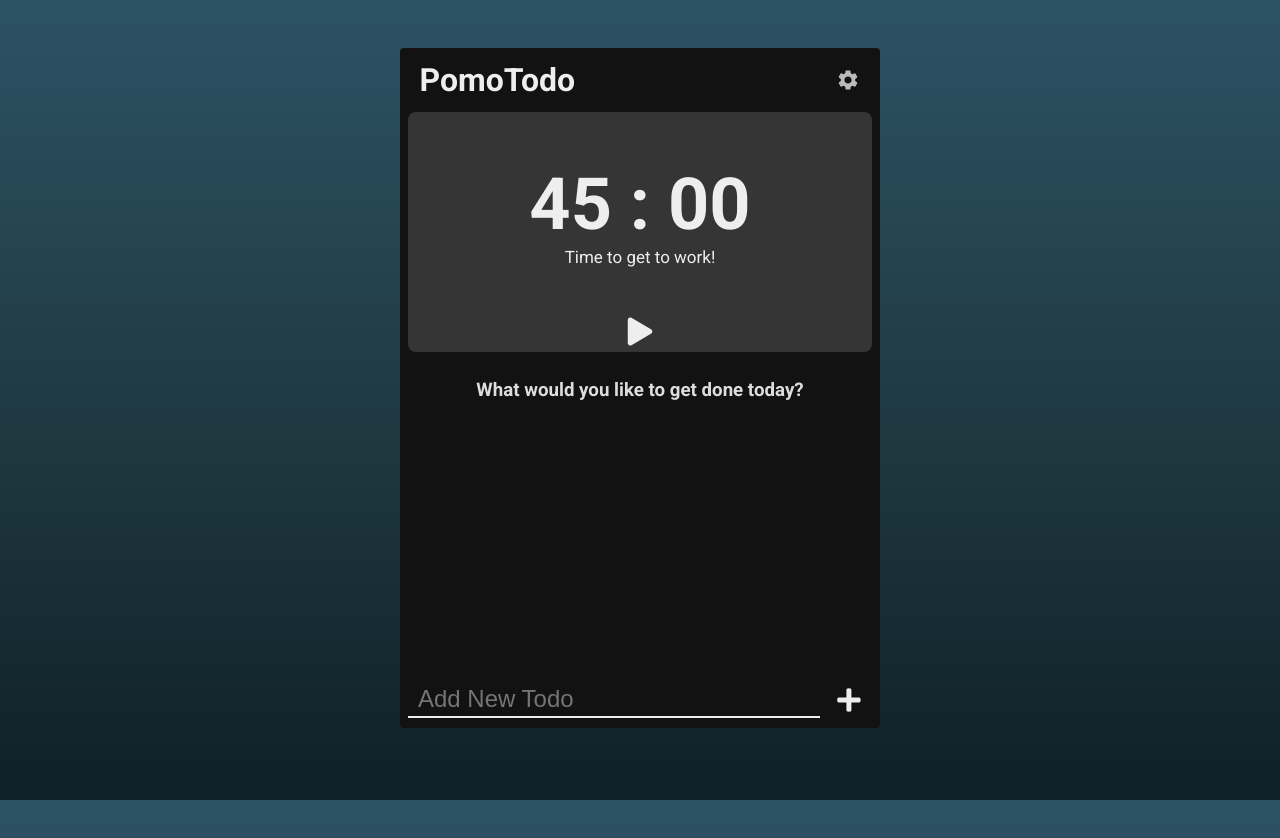
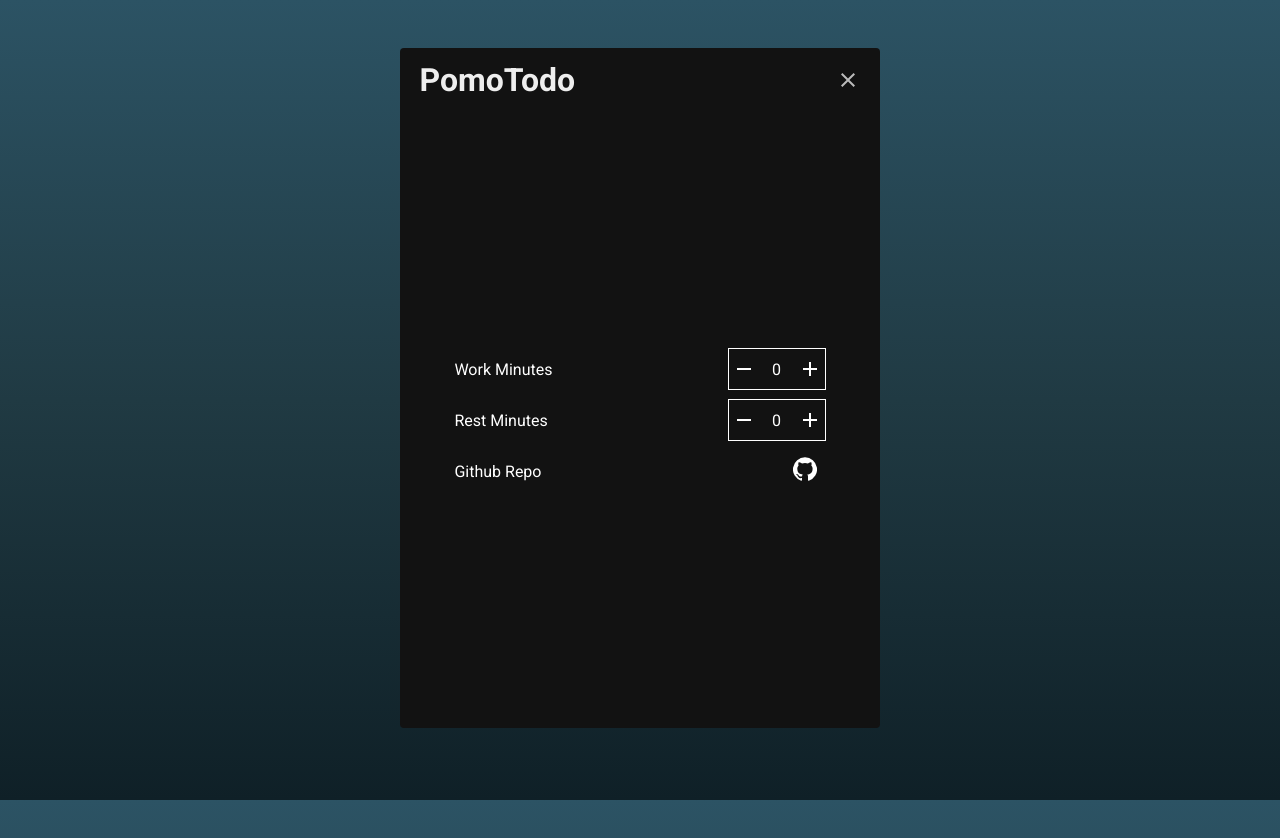
Before and after one commit to naznsan/pomotodo, a React (Create React App) app: page / in a window 1280 px wide. Shown: the top 838 px of the page. Built offline with nearby package versions, Linux system fonts and the light colour scheme.

Commit message:
Add NumberInput for custom times

```diff
--- a/src/PomoTodo.js
+++ b/src/PomoTodo.js
@@ -22,7 +22,7 @@ class PomoTodo extends Component {
 	constructor(props) {
 		super(props);
 		this.state = {
-			showSettings: false,
+			showSettings: true,
 			savedTodos: [],
 		};
 		this.toggleSettings = this.toggleSettings.bind(this);
--- /dev/null
+++ b/src/navbar/NumberInput.js
@@ -0,0 +1,81 @@
+import React, { Component } from "react";
+import AddIcon from "@material-ui/icons/Add";
+import RemoveIcon from "@material-ui/icons/Remove";
+import { withStyles } from "@material-ui/styles";
+
+const styles = {
+	NumberInput: {
+		border: "1px solid white",
+		width: "6em",
+		height: "2.5em",
+		display: "flex",
+		alignItems: "center",
+		justifyContent: "center",
+	},
+	numberDisplay: {},
+	minusButton: {
+		marginLeft: "3px",
+		marginRight: "auto",
+	},
+	plusButton: {
+		marginRight: "3px",
+		marginLeft: "auto",
+	},
+};
+
+class NumberInput extends Component {
+	constructor(props) {
+		super(props);
+		this.state = {
+			currNumber: 0,
+		};
+		this.handleAdd = this.handleAdd.bind(this);
+		this.handleSubtract = this.handleSubtract.bind(this);
+		this.handleScroll = this.handleScroll.bind(this);
+	}
+
+	handleAdd() {
+		this.setState({
+			currNumber: this.state.currNumber + 1,
+		});
+	}
+
+	handleSubtract() {
+		if (this.state.currNumber > 0) {
+			this.setState({
+				currNumber: this.state.currNumber - 1,
+			});
+		}
+	}
+
+	handleScroll(event) {
+		if (event.deltaY < 0) this.handleAdd();
+		else this.handleSubtract();
+	}
+
+	render() {
+		const { currNumber } = this.state;
+		const { classes } = this.props;
+
+		return (
+			<div className={classes.NumberInput}>
+				<RemoveIcon
+					className={classes.minusButton}
+					onClick={this.handleSubtract}
+				/>
+				<p
+					className={classes.numberDisplay}
+					onWheel={this.handleScroll}
+				>
+					{currNumber}
+				</p>
+				<AddIcon
+					className={classes.plusButton}
+					onClick={this.handleAdd}
+				/>
+			</div>
+		);
+	}
+}
+
+export default withStyles(styles)(NumberInput);
--- a/src/navbar/Settings.js
+++ b/src/navbar/Settings.js
@@ -2,6 +2,7 @@ import React, { Component } from "react";
 import { withStyles } from "@material-ui/styles";
 import { Checkbox } from "@material-ui/core";
 import GitHubIcon from "@material-ui/icons/GitHub";
+import NumberInput from "./NumberInput";
 
 const styles = {
 	Settings: {
@@ -17,6 +18,7 @@ const styles = {
 		width: "80%",
 		display: "flex",
 		justifyContent: "space-between",
+		alignItems: "center",
 	},
 	checkbox: {
 		color: "white",
@@ -42,6 +44,14 @@ class Settings extends Component {
 					<Checkbox className={classes.checkbox} color="primary" />
 				</div> */}
 				<div className={classes.settingsGroup}>
+					<p>Work Minutes</p>
+					<NumberInput />
+				</div>
+				<div className={classes.settingsGroup}>
+					<p>Rest Minutes</p>
+					<NumberInput />
+				</div>
+				<div className={classes.settingsGroup}>
 					<p>Github Repo</p>
 					<a href="https://github.com/naznsan/pomotodo">
 						<GitHubIcon size="med" className={classes.githubIcon} />
```
